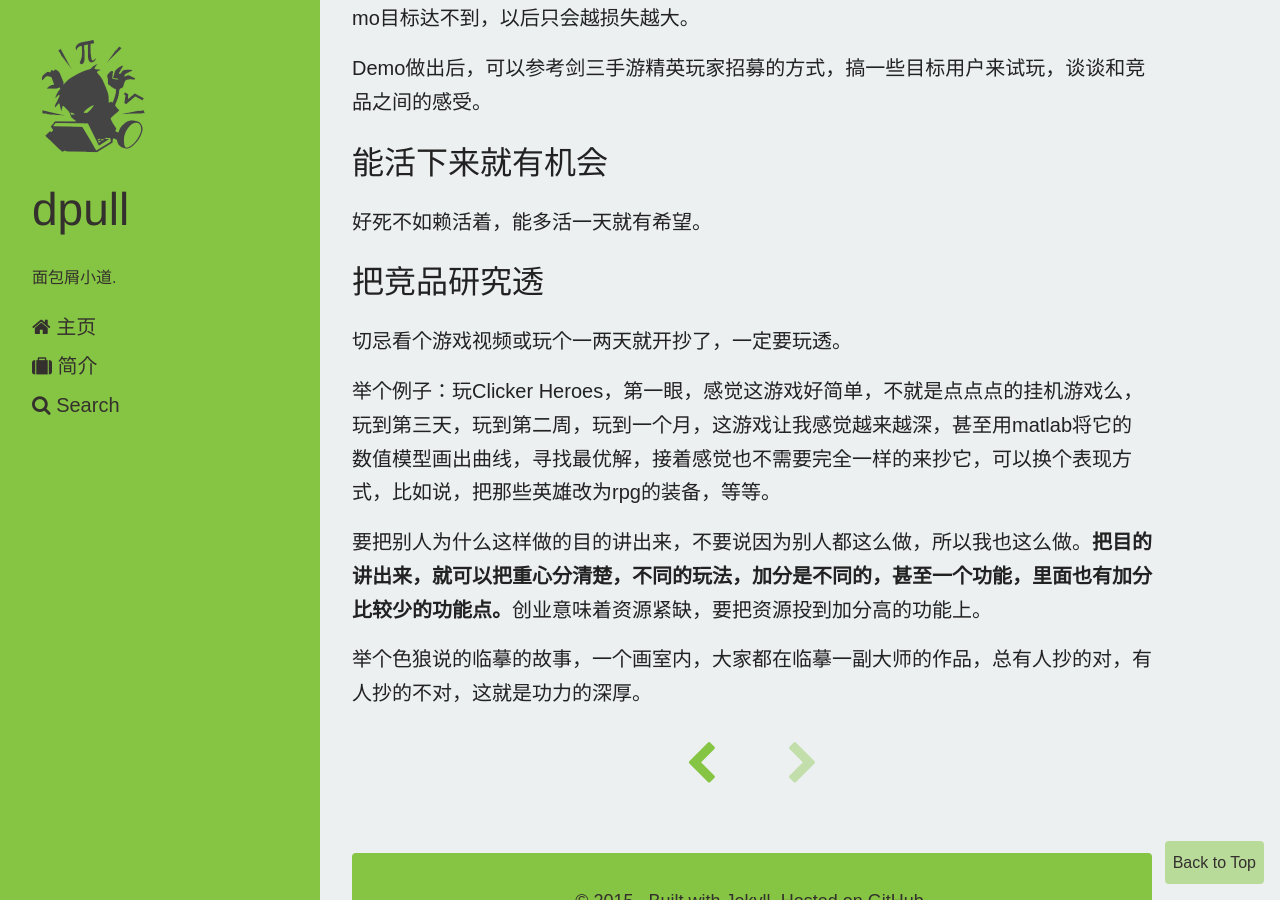
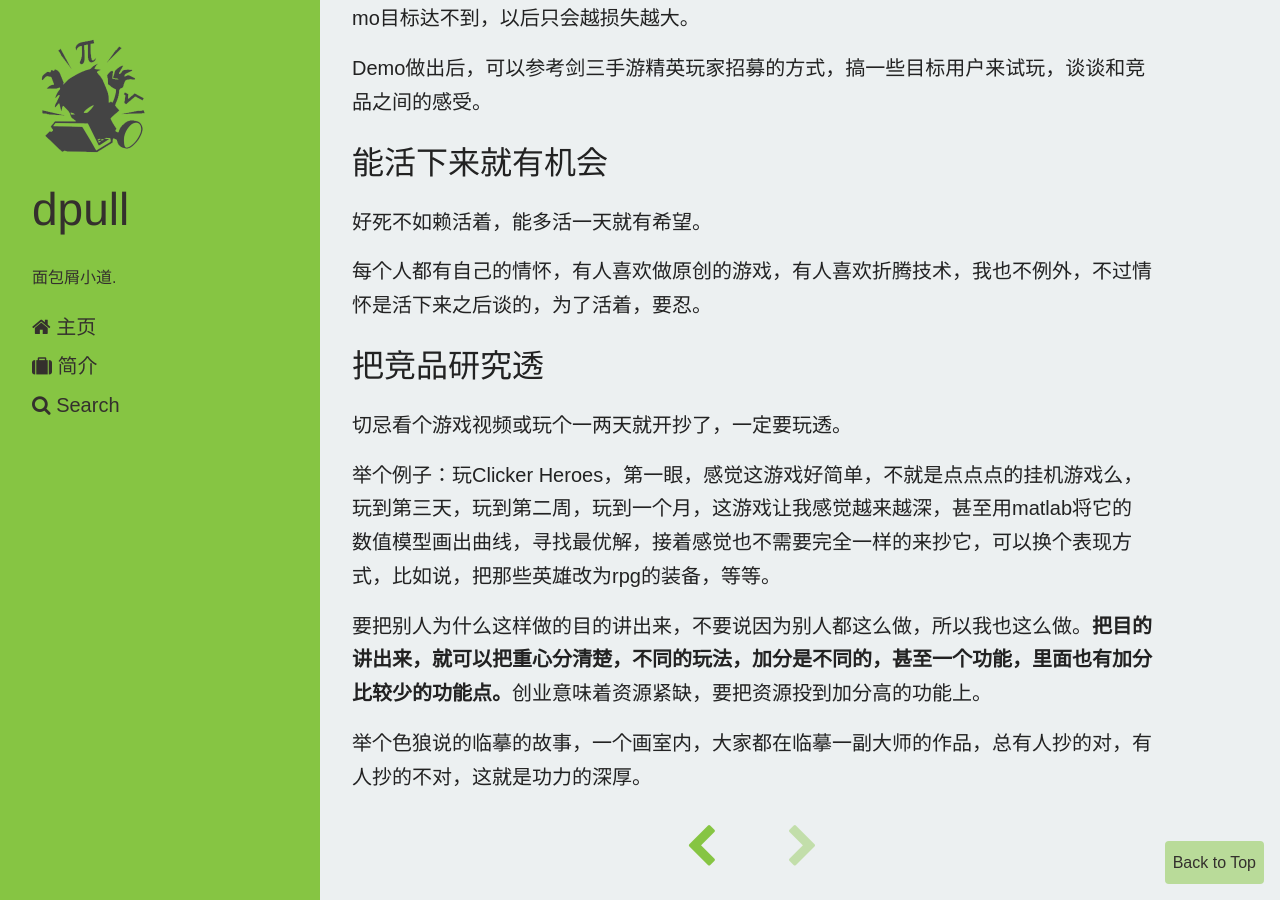
Before and after one commit to dpull/dpull.github.io, a Jekyll site: the page built from _posts/program/2015-08-08-entrepreneurship_summary.md, in a window 1280 px wide and 900 px high, scrolled down 949 px. Built offline with Jekyll 4.4.1, drawn with Linux system fonts in a browser that asks for light colours; nearby versions of some CDN libraries; Markdown is read by kramdown in place of the engine named in the settings; comment, search, counter and statistics services are not loaded.

Commit message:
整理文档

```diff
--- a/_posts/program/2015-08-08-entrepreneurship_summary.md
+++ b/_posts/program/2015-08-08-entrepreneurship_summary.md
@@ -28,6 +28,8 @@ Demo做出后，可以参考剑三手游精英玩家招募的方式，搞一些
 ## 能活下来就有机会 ##
 好死不如赖活着，能多活一天就有希望。
 
+每个人都有自己的情怀，有人喜欢做原创的游戏，有人喜欢折腾技术，我也不例外，不过情怀是活下来之后谈的，为了活着，要忍。
+
 ## 把竞品研究透 ##
 切忌看个游戏视频或玩个一两天就开抄了，一定要玩透。
 
```
